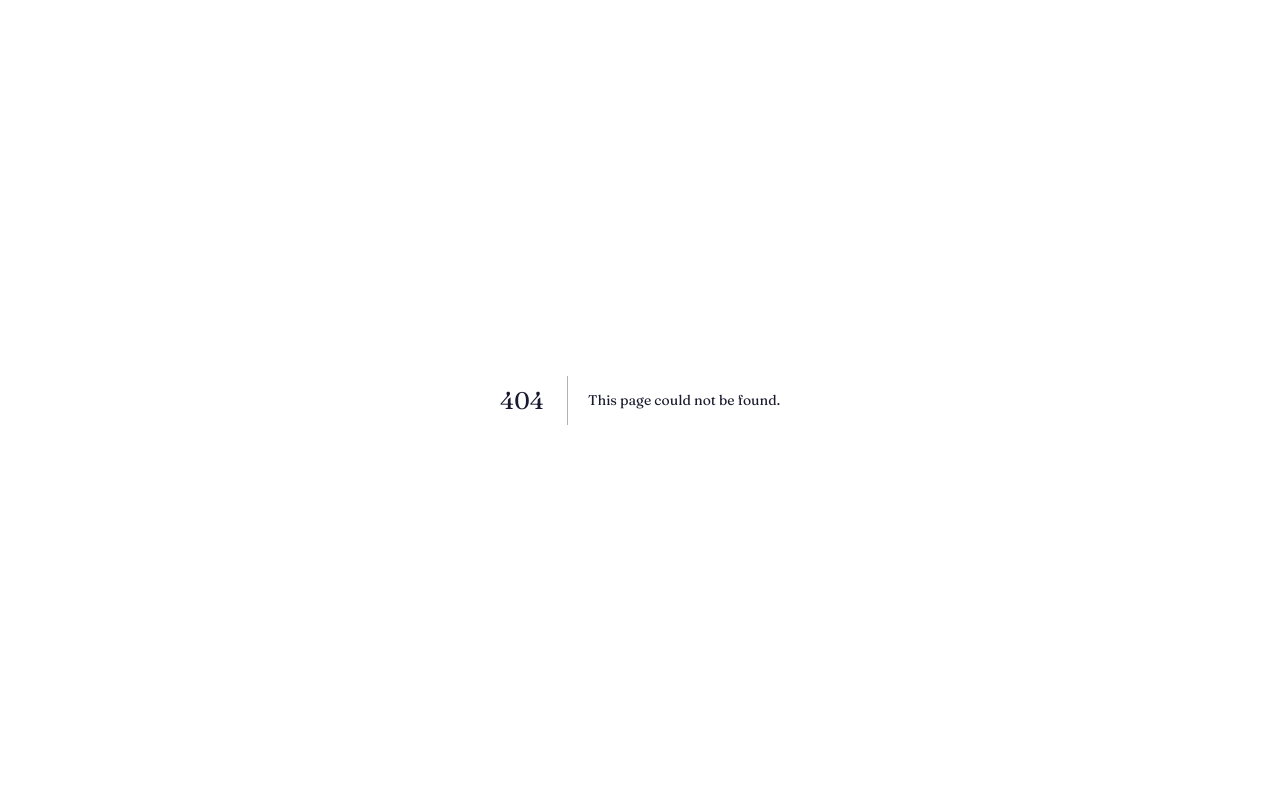
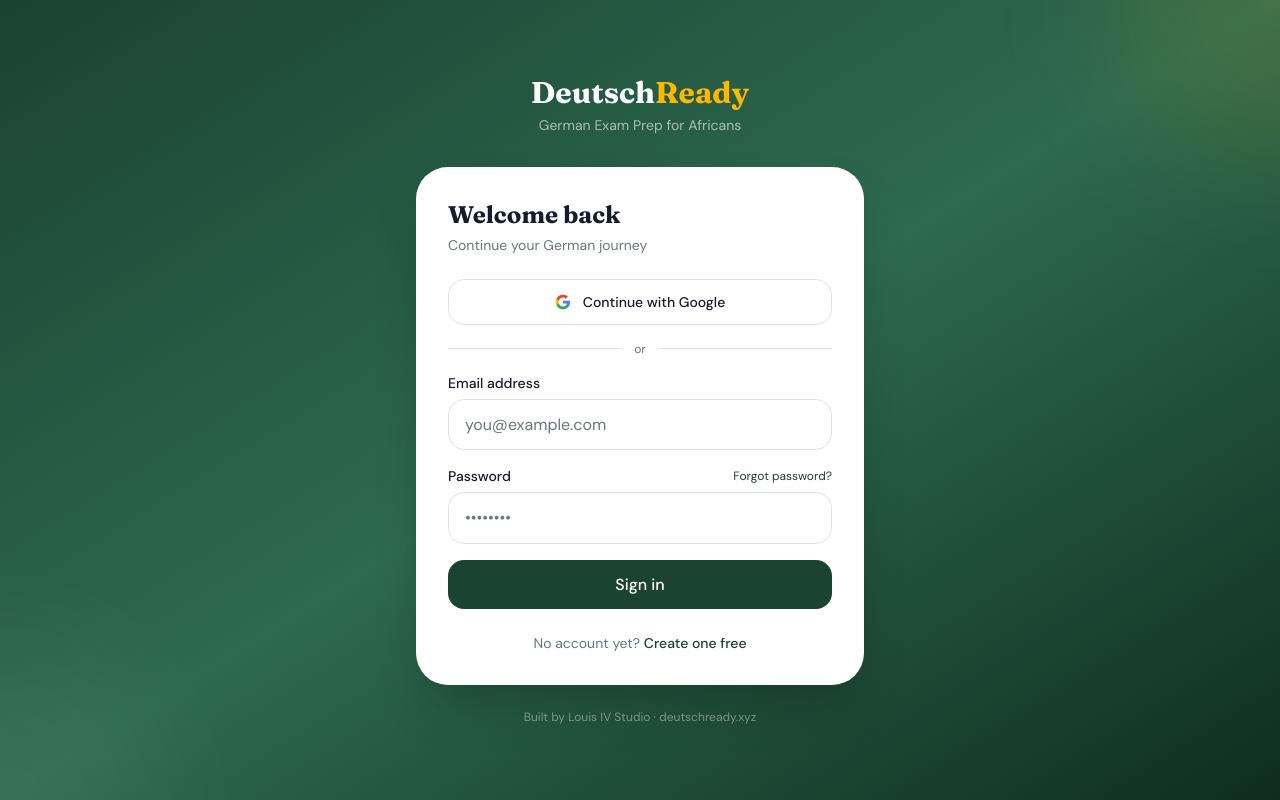
Before and after one commit to louisnkan/deutschready, a Next.js app: page /login in a window 1280 px wide. Before the commit this address had no page. Built offline with nearby package versions, Linux system fonts and the light colour scheme.

Commit message:
Add login page with email and Google authentication
This file implements the login page with email/password and Google OAuth authentication. It includes error handling and redirects upon successful login.

```diff
--- /dev/null
+++ b/app/(auth)/login/page.tsx
@@ -0,0 +1,204 @@
+/**
+ * Login page
+ * Email/password + Google OAuth
+ * Server-side redirect if already authenticated
+ */
+
+'use client'
+
+import { useState } from 'react'
+import { createClient } from '@/lib/supabase/client'
+import { sanitizeEmail } from '@/lib/utils/sanitize'
+import Link from 'next/link'
+import { useRouter } from 'next/navigation'
+
+export default function LoginPage() {
+  const router = useRouter()
+  const [email, setEmail] = useState('')
+  const [password, setPassword] = useState('')
+  const [loading, setLoading] = useState(false)
+  const [googleLoading, setGoogleLoading] = useState(false)
+  const [error, setError] = useState<string | null>(null)
+
+  async function handleEmailLogin(e: React.FormEvent) {
+    e.preventDefault()
+    setError(null)
+    setLoading(true)
+
+    const cleanEmail = sanitizeEmail(email)
+
+    if (!cleanEmail || !password) {
+      setError('Please fill in all fields.')
+      setLoading(false)
+      return
+    }
+
+    const supabase = createClient()
+    const { error: authError } = await supabase.auth.signInWithPassword({
+      email: cleanEmail,
+      password,
+    })
+
+    if (authError) {
+      setError('Invalid email or password. Please try again.')
+      setLoading(false)
+      return
+    }
+
+    router.push('/dashboard')
+    router.refresh()
+  }
+
+  async function handleGoogleLogin() {
+    setError(null)
+    setGoogleLoading(true)
+
+    const supabase = createClient()
+    const { error: authError } = await supabase.auth.signInWithOAuth({
+      provider: 'google',
+      options: {
+        redirectTo: `${window.location.origin}/auth/callback`,
+      },
+    })
+
+    if (authError) {
+      setError('Google sign in failed. Please try again.')
+      setGoogleLoading(false)
+    }
+  }
+
+  return (
+    <div className="animate-in">
+      <h2 className="font-display text-2xl font-bold text-text-primary mb-1">
+        Welcome back
+      </h2>
+      <p className="font-body text-text-muted text-sm mb-6">
+        Continue your German journey
+      </p>
+
+      {/* Error message */}
+      {error && (
+        <div className="bg-error/10 border border-error/20 text-error
+                        text-sm font-body rounded-xl px-4 py-3 mb-4">
+          {error}
+        </div>
+      )}
+
+      {/* Google OAuth */}
+      <button
+        onClick={handleGoogleLogin}
+        disabled={googleLoading || loading}
+        className="w-full flex items-center justify-center gap-3
+                   border border-border rounded-xl px-4 py-3 mb-4
+                   font-body text-text-primary text-sm font-medium
+                   transition-all duration-200 hover:bg-surface
+                   active:scale-95 disabled:opacity-50"
+      >
+        {googleLoading ? (
+          <span className="w-4 h-4 border-2 border-text-muted
+                           border-t-transparent rounded-full animate-spin" />
+        ) : (
+          <svg className="w-4 h-4" viewBox="0 0 24 24">
+            <path
+              fill="#4285F4"
+              d="M22.56 12.25c0-.78-.07-1.53-.2-2.25H12v4.26h5.92c-.26 1.37-1.04 2.53-2.21 3.31v2.77h3.57c2.08-1.92 3.28-4.74 3.28-8.09z"
+            />
+            <path
+              fill="#34A853"
+              d="M12 23c2.97 0 5.46-.98 7.28-2.66l-3.57-2.77c-.98.66-2.23 1.06-3.71 1.06-2.86 0-5.29-1.93-6.16-4.53H2.18v2.84C3.99 20.53 7.7 23 12 23z"
+            />
+            <path
+              fill="#FBBC05"
+              d="M5.84 14.09c-.22-.66-.35-1.36-.35-2.09s.13-1.43.35-2.09V7.07H2.18C1.43 8.55 1 10.22 1 12s.43 3.45 1.18 4.93l3.66-2.84z"
+            />
+            <path
+              fill="#EA4335"
+              d="M12 5.38c1.62 0 3.06.56 4.21 1.64l3.15-3.15C17.45 2.09 14.97 1 12 1 7.7 1 3.99 3.47 2.18 7.07l3.66 2.84c.87-2.6 3.3-4.53 6.16-4.53z"
+            />
+          </svg>
+        )}
+        {googleLoading ? 'Connecting...' : 'Continue with Google'}
+      </button>
+
+      {/* Divider */}
+      <div className="flex items-center gap-3 mb-4">
+        <div className="flex-1 h-px bg-border" />
+        <span className="text-text-muted text-xs font-body">or</span>
+        <div className="flex-1 h-px bg-border" />
+      </div>
+
+      {/* Email form */}
+      <form onSubmit={handleEmailLogin} className="space-y-4">
+        <div>
+          <label className="block text-sm font-medium font-body
+                            text-text-primary mb-1.5">
+            Email address
+          </label>
+          <input
+            type="email"
+            value={email}
+            onChange={(e) => setEmail(e.target.value)}
+            placeholder="you@example.com"
+            className="input-base"
+            autoComplete="email"
+            required
+          />
+        </div>
+
+        <div>
+          <div className="flex items-center justify-between mb-1.5">
+            <label className="block text-sm font-medium font-body
+                              text-text-primary">
+              Password
+            </label>
+            <Link
+              href="/forgot-password"
+              className="text-xs font-body text-primary
+                         hover:text-primary-light transition-colors"
+            >
+              Forgot password?
+            </Link>
+          </div>
+          <input
+            type="password"
+            value={password}
+            onChange={(e) => setPassword(e.target.value)}
+            placeholder="••••••••"
+            className="input-base"
+            autoComplete="current-password"
+            required
+          />
+        </div>
+
+        <button
+          type="submit"
+          disabled={loading || googleLoading}
+          className="btn-primary w-full disabled:opacity-50
+                     disabled:cursor-not-allowed"
+        >
+          {loading ? (
+            <span className="flex items-center justify-center gap-2">
+              <span className="w-4 h-4 border-2 border-white/40
+                               border-t-white rounded-full animate-spin" />
+              Signing in...
+            </span>
+          ) : (
+            'Sign in'
+          )}
+        </button>
+      </form>
+
+      {/* Signup link */}
+      <p className="text-center text-sm font-body text-text-muted mt-6">
+        No account yet?{' '}
+        <Link
+          href="/signup"
+          className="text-primary font-medium hover:text-primary-light
+                     transition-colors"
+        >
+          Create one free
+        </Link>
+      </p>
+    </div>
+  )
+}
```
